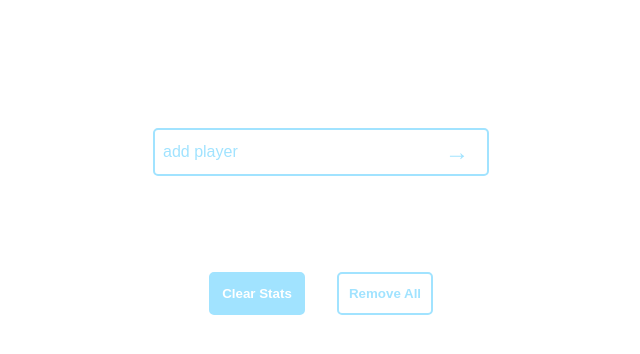
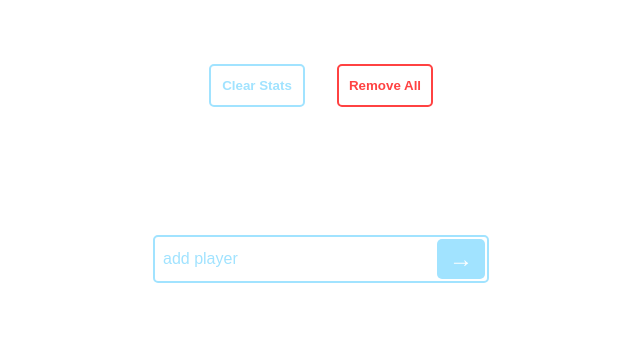
Before and after one commit to OssianN/KillerDart, a Next.js app: page / in a window 1280 px wide. Shown: the top 354 px of the page, without its empty margins (319-959 px from the left). Built offline with nearby package versions, Linux system fonts and the light colour scheme.

Commit message:
adds improved logic, structure and styling

```diff
--- a/components/GameSettings/gameSettings.module.css
+++ b/components/GameSettings/gameSettings.module.css
@@ -5,8 +5,7 @@
 }
 
 .settingsButton {
-  border: 2px solid #a1e3ff;
-  color: #a1e3ff;
+  border: none;
   background: none;
   padding: 0.75rem 0;
   width: 6rem;
@@ -17,13 +16,16 @@
 }
 
 .clearButton {
-  background: #a1e3ff;
-  color: white;
-  border-color: #a1e3ff;
+  background: transparent;
+  color: #a1e3ff;
+  border: 2px solid #a1e3ff;
 }
 
-/* .removeAllButton {
-} */
+.removeAllButton {
+  background: white;
+  color: #ff4242;
+  border: 2px solid #ff4242;
+}
 
 @media (hover: hover) {
   .settingsButton:hover {
--- a/components/GameSettings/index.js
+++ b/components/GameSettings/index.js
@@ -1,24 +1,6 @@
 import styles from './gameSettings.module.css'
 
-const index = ({ setPlayers, setLocalStorage }) => {
-  const handleClearStats = () => {
-    setPlayers(prev => {
-      const newList = prev.map(player => {
-        return { ...player, score: 0, number: '', active: false, isDead: false }
-      })
-      setLocalStorage(newList)
-      return newList
-    })
-  }
-
-  const handleRemoveAll = () => {
-    setLocalStorage([])
-    setPlayers(prev => {
-      console.log(prev)
-      return []
-    })
-  }
-
+const index = ({ handleClearStats, handleRemoveAll }) => {
   return (
     <section className={styles.container}>
       <button
--- a/components/Player.js
+++ b/components/Player.js
@@ -1,4 +1,4 @@
-import { useState, useEffect } from 'react'
+import { useState, useLayoutEffect } from 'react'
 import { useSwipeable } from 'react-swipeable'
 import DartContainer from './DartContainer'
 import ScoreButton from './ScoreButton'
@@ -13,7 +13,7 @@ const Player = ({ player, updatePlayer, setPlayers, setLocalStorage }) => {
       return '#FF4242'
     }
 
-    if (player.score === 0 && player.active) {
+    if (player.isDead) {
       return '#47abd8'
     }
   }
@@ -32,26 +32,21 @@ const Player = ({ player, updatePlayer, setPlayers, setLocalStorage }) => {
     })
   }
 
-  useEffect(() => {
-    if (player.score === 0 && player.active) {
-      updatePlayer(player.id, { isDead: true })
+  const handlePlayerNumber = ({ target: { value } }) => {
+    if (/^[0-9]*$/gi.test(value)) {
+      updatePlayer(player.id, { number: value })
     }
+  }
 
-    if (player.score > 0) {
-      updatePlayer(player.id, { isDead: false })
-    }
-  }, [player.score, player.active])
-
-  useEffect(() => {
-    console.log(player.isDead)
-    if (player.isDead) {
+  useLayoutEffect(() => {
+    if (player.isDead || player.score === 5) {
       setAnimateListItem(true)
 
       setTimeout(() => {
         setAnimateListItem(false)
       }, 600)
     }
-  }, [player.isDead])
+  }, [player.isDead, player.score])
 
   return (
     <li
@@ -74,13 +69,11 @@ const Player = ({ player, updatePlayer, setPlayers, setLocalStorage }) => {
         <h3 className={styles.playerName}>{player.name}</h3>
         <input
           className={styles.playerTargetInput}
-          name="number"
-          type="number"
-          placeholder="-"
-          onChange={e => updatePlayer(player.id, { number: e.target.value })}
+          type="numeric"
+          pattern="[0-9]*"
+          placeholder="--"
+          onChange={handlePlayerNumber}
           value={player.number}
-          min="0"
-          max="100"
         />
       </header>
       <div
--- a/components/ScoreButton.js
+++ b/components/ScoreButton.js
@@ -21,7 +21,11 @@ const ScoreButton = ({ player, operator, updatePlayer }) => {
       operator === 'minus'
         ? changeScore(player.score - 1)
         : changeScore(player.score + 1)
-    updatePlayer(player.id, { score })
+
+    updatePlayer(player.id, {
+      score,
+      isDead: score === 0 && player.active,
+    })
 
     e.target.classList.add(styles.animateScoreButton)
     setTimeout(() => {
--- a/pages/index.js
+++ b/pages/index.js
@@ -3,6 +3,15 @@ import GameSettings from '../components/GameSettings'
 import Form from '../components/Form'
 import PlayersList from '../components/PlayersList'
 import styles from '../styles/Home.module.css'
+
+const resetPlayerStats = players =>
+  players.map(player => ({
+    ...player,
+    score: 0,
+    number: '',
+    active: false,
+    isDead: false,
+  }))
 
 const Home = () => {
   const [players, setPlayers] = useState([])
@@ -11,13 +20,23 @@ const Home = () => {
     localStorage.setItem('players', JSON.stringify(players))
   }
 
+  const handleClearStats = () => {
+    const newList = resetPlayerStats(players)
+
+    setLocalStorage(newList)
+    setPlayers(newList)
+  }
+
+  const handleRemoveAll = () => {
+    setLocalStorage([])
+    setPlayers([])
+  }
+
   useEffect(() => {
-    const storage = localStorage.getItem('players')
-    const localList = JSON.parse(storage)
+    if (typeof window === 'undefined') return
 
-    if (storage) {
-      setPlayers(localList)
-    }
+    const localList = JSON.parse(localStorage.getItem('players')) ?? []
+    setPlayers(localList)
   }, [])
 
   const handlePlayerActive = player => {
@@ -38,6 +57,10 @@ const Home = () => {
 
   return (
     <main className={styles.container}>
+      <GameSettings
+        handleClearStats={handleClearStats}
+        handleRemoveAll={handleRemoveAll}
+      />
       <PlayersList
         players={players}
         updatePlayer={updatePlayer}
@@ -45,7 +68,6 @@ const Home = () => {
         setLocalStorage={setLocalStorage}
       />
       <Form setPlayers={setPlayers} setLocalStorage={setLocalStorage} />
-      <GameSettings setPlayers={setPlayers} setLocalStorage={setLocalStorage} />
     </main>
   )
 }
--- a/styles/Home.module.css
+++ b/styles/Home.module.css
@@ -36,14 +36,15 @@
 
 .submitButton {
   position: absolute;
-  right: 0.5rem;
-  bottom: 0rem;
+  right: 0.25rem;
+  bottom: 0.25rem;
   width: 3rem;
-  height: 100%;
-  background: transparent;
+  height: calc(100% - 0.5rem);
+  background: #a1e3ff;
   border: none;
-  color: #a1e3ff;
+  color: white;
   font-size: 1.5rem;
+  border-radius: 5px;
   cursor: pointer;
 }
 
```
